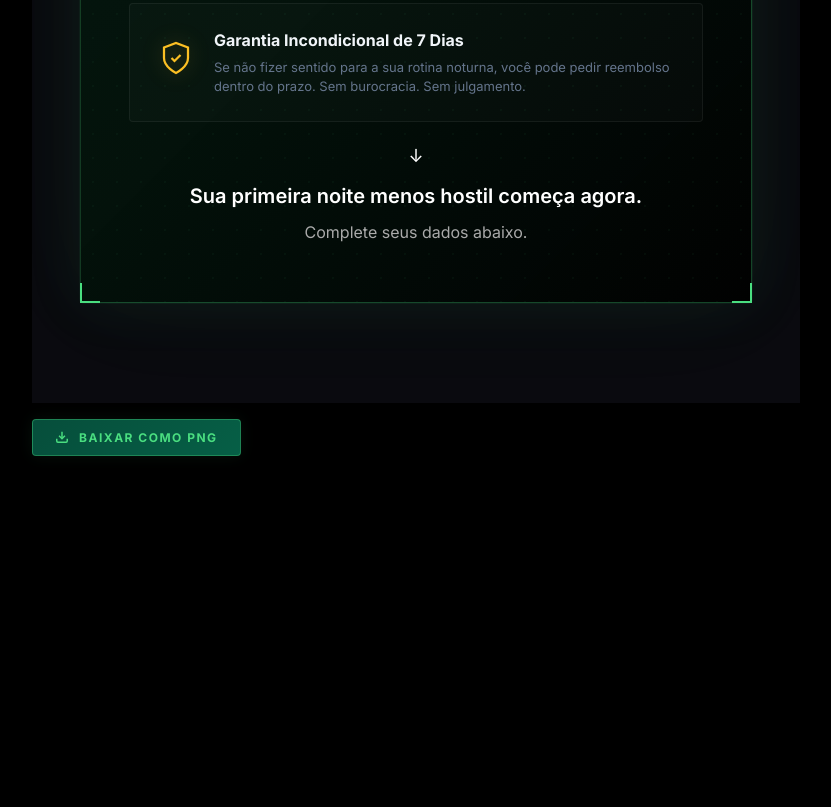
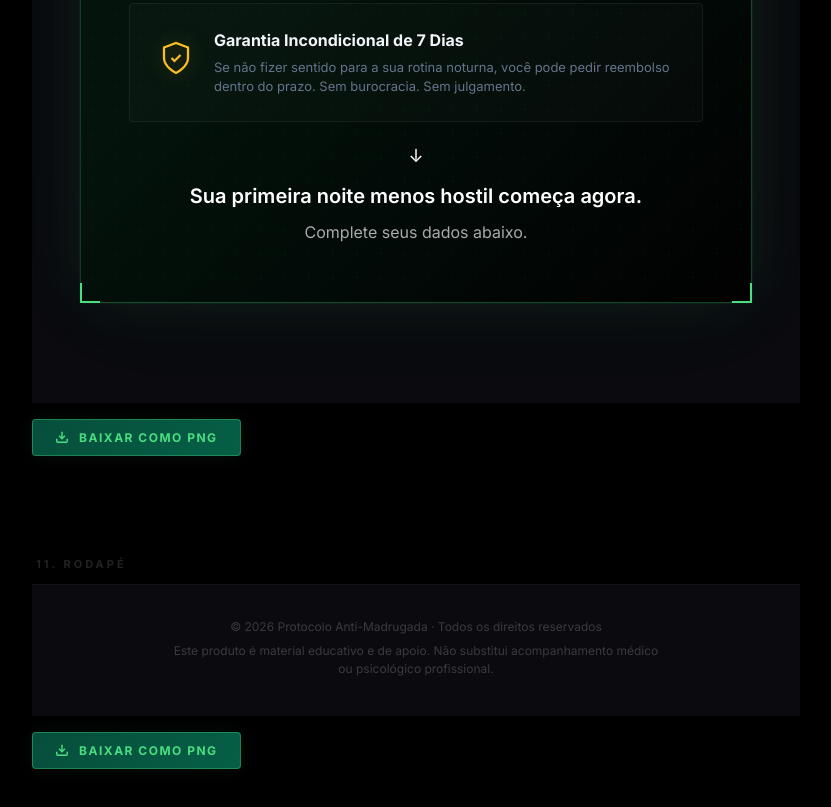
Before and after one commit to altusautomatik-coder/print, a plain HTML site: page export.html in a window 1280 px wide. Shown: the part 10420-11227 px from the top of the page, without its empty margins (224-1055 px from the left). Before the commit the page ends 11096 px from the top, so only its background shows below. Drawn offline with nearby package versions, Linux system fonts and the light colour scheme.

Commit message:
Adiciona rodapé com botão de captura na página de export

```diff
--- a/export.html
+++ b/export.html
@@ -847,6 +847,7 @@
       { id: 'capture-8',  name: '08-depoimentos' },
       { id: 'capture-9',  name: '09-ancoragem' },
       { id: 'capture-10', name: '10-preco-final' },
+      { id: 'capture-11', name: '11-rodape' },
     ];
 
     // ── Baixa todas as seções como ZIP com arquivos separados ──
@@ -908,5 +909,25 @@
       }
     }
   </script>
+
+  <!-- RODAPÉ MINIMALISTA -->
+  <div class="export-block">
+    <div class="export-label">11. RODAPÉ</div>
+    <div class="section-capture" id="capture-11">
+      <footer class="footer">
+        <p>© 2026 Protocolo Anti-Madrugada · Todos os direitos reservados</p>
+        <p class="footer-disclaimer">Este produto é material educativo e de apoio. Não substitui acompanhamento médico ou psicológico profissional.</p>
+      </footer>
+    </div>
+    <button class="btn-download" onclick="downloadSection('capture-11', '11-rodape')">
+      <svg width="14" height="14" viewBox="0 0 24 24" fill="none" stroke="currentColor" stroke-width="2.5">
+        <path d="M21 15v4a2 2 0 0 1-2 2H5a2 2 0 0 1-2-2v-4"/>
+        <polyline points="7 10 12 15 17 10"/>
+        <line x1="12" y1="15" x2="12" y2="3"/>
+      </svg>
+      Baixar como PNG
+    </button>
+  </div>
+
 </body>
 </html>
```
